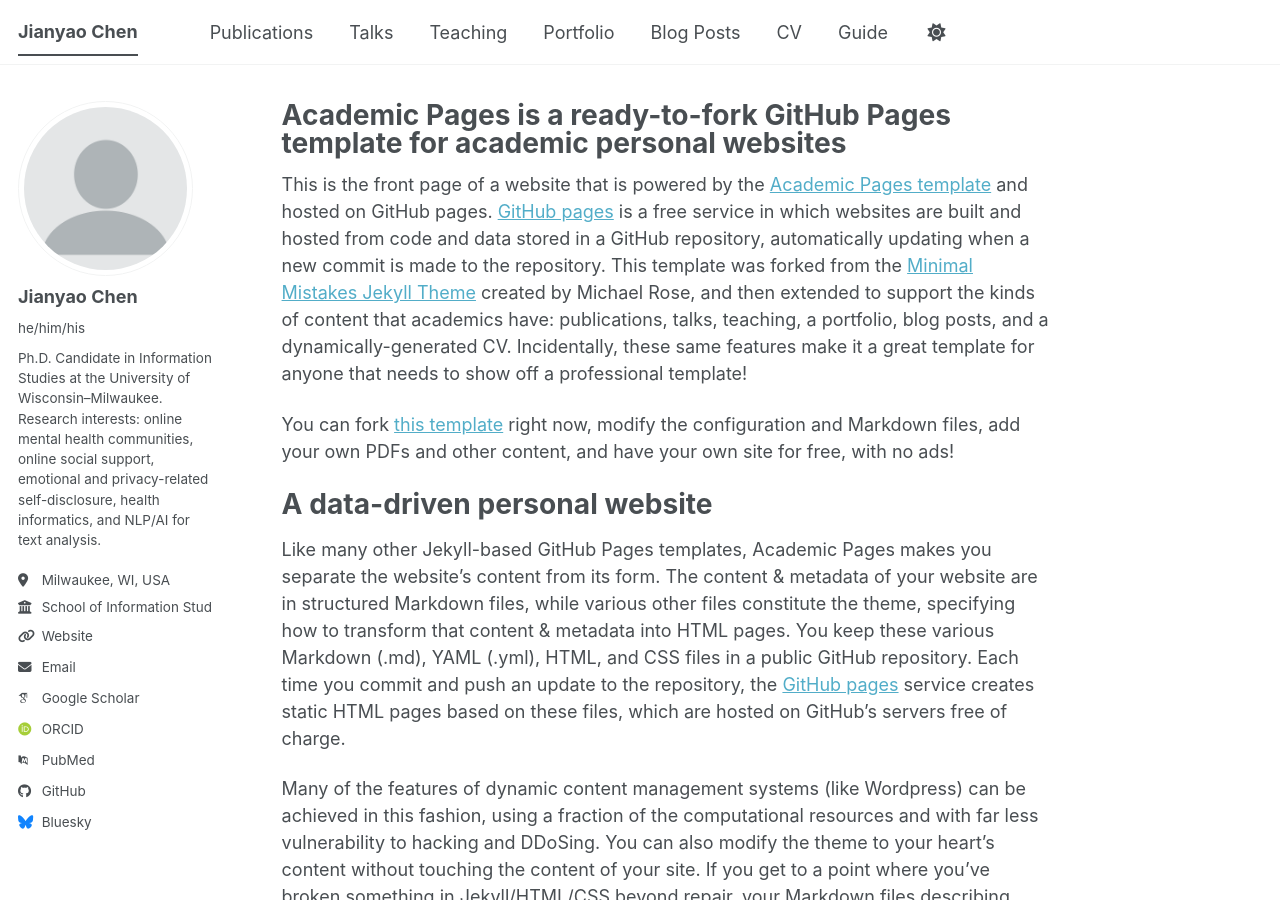
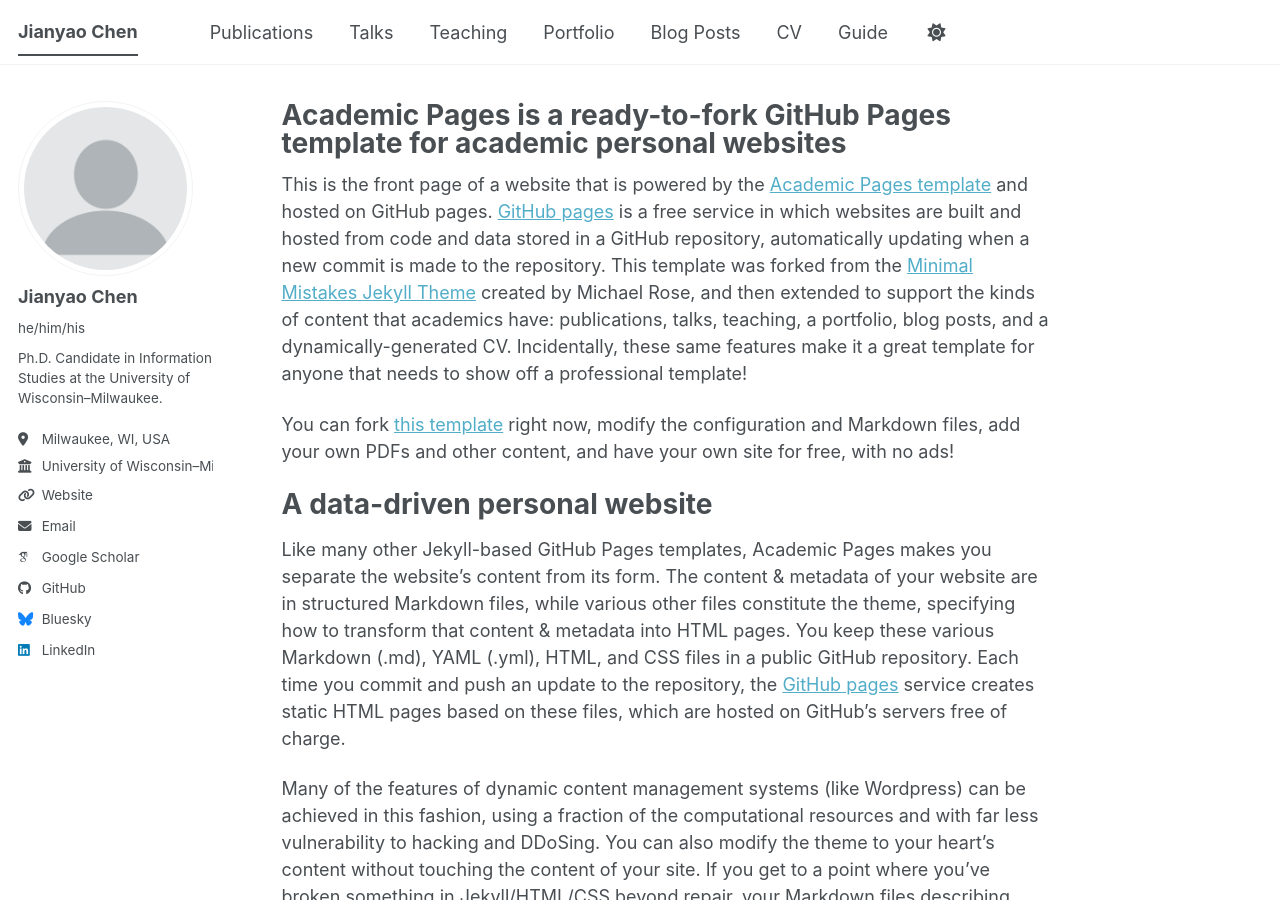
Before and after one commit to JianyaoChen/JianyaoChen.github.io, a Jekyll site: the page built from _pages/about.md, in a window 1280 px wide and 900 px high. Built offline with Jekyll 4.4.1, drawn with Linux system fonts in a browser that asks for light colours; some web fonts are replaced; a script bundle is joined from its source files by our own code; library files that are not in the unit come from our copies.

Commit message:
Update _config.yml

```diff
--- a/_config.yml
+++ b/_config.yml
@@ -26,9 +26,9 @@
   avatar           : "profile.png"
   name             : "Jianyao Chen"
   pronouns         : "he/him/his"
-  bio              : "Ph.D. Candidate in Information Studies at the University of Wisconsin–Milwaukee. Research interests: online mental health communities, online social support, emotional and privacy-related self-disclosure, health informatics, and NLP/AI for text analysis."
+  bio              : "Ph.D. Candidate in Information Studies at the University of Wisconsin–Milwaukee."
   location         : "Milwaukee, WI, USA"
-  employer         : "School of Information Studies, University of Wisconsin–Milwaukee"
+  employer         : "University of Wisconsin–Milwaukee"
   uri              : "https://jianyaochen.github.io"
   email            : "jianyao@uwm.edu"
 
@@ -38,10 +38,10 @@
   googlescholar    : "https://scholar.google.com/citations?user=qOFXevgAAAAJ&hl=en"
   inspire-hep      : # URL
   impactstory      : # URL
-  orcid            : ""
+  orcid            :
   semantic         : # URL
   ssrn             : # URL
-  pubmed           : ""
+  pubmed           :
   researchgate     : # URL
   scopus           : # URL
   zotero           : # URL
@@ -66,7 +66,7 @@
   keybase          : # Username
   instagram        : # Username
   lastfm           : # Username
-  linkedin         : # Username
+  linkedin         : "https://www.linkedin.com/in/jianyao-chen-424454243/"# Username
   mastodon         : # URL
   medium           : # URL
   pinterest        : # Username
```
